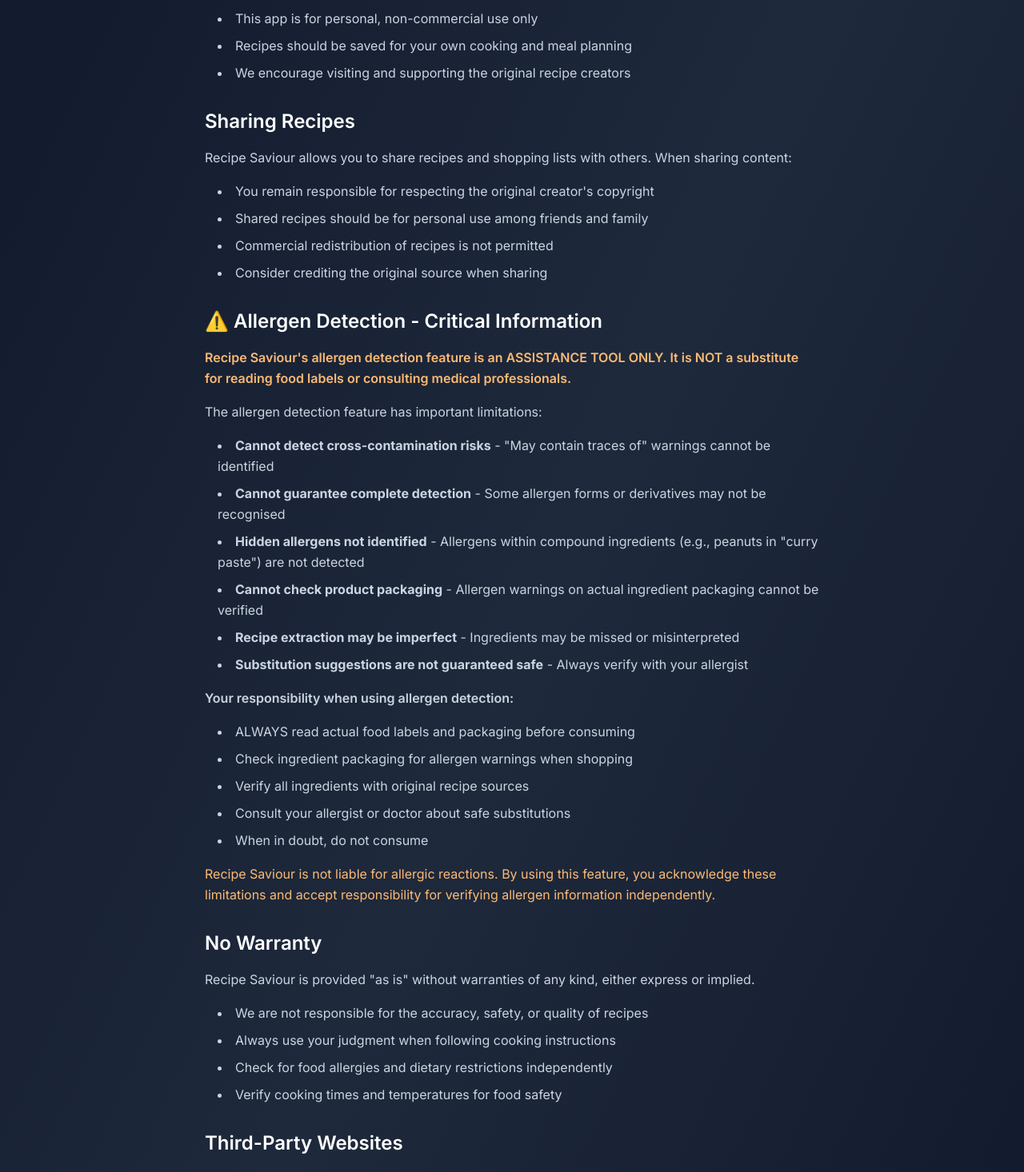
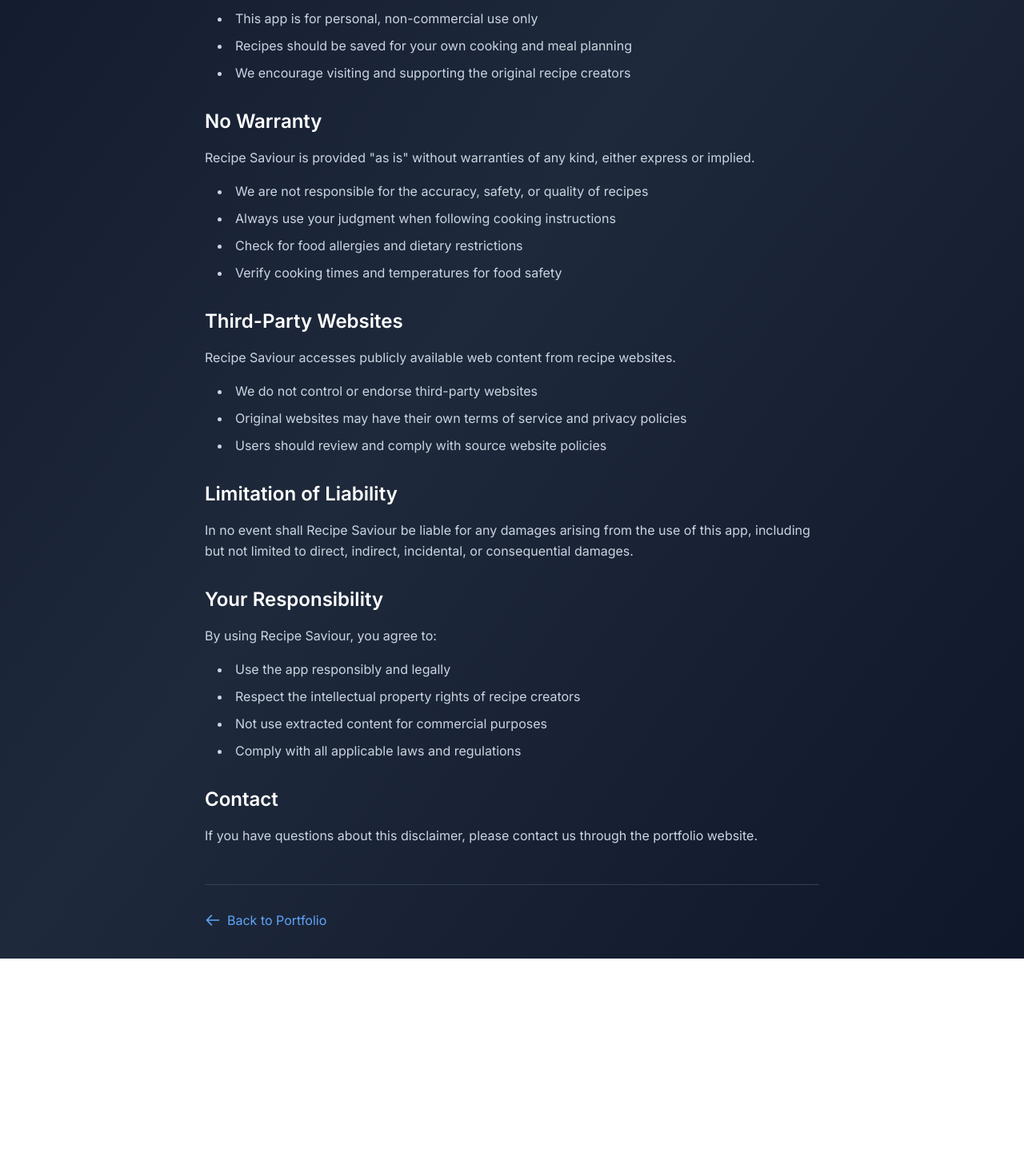
Before and after one commit to JamieNudge/jmclarenscripts, a Next.js app: page /disclaimer/recipe-saviour in a window 1280 px wide. Shown: the part 560-2026 px from the top of the page at 80% size. After the commit the page ends 1759 px from the top, so only its background shows below. Built offline with nearby package versions, Linux system fonts and the light colour scheme.

Commit message:
Portfolio: switch app grid to compact list layout

```diff
--- a/app/disclaimer/recipe-saviour/page.tsx
+++ b/app/disclaimer/recipe-saviour/page.tsx
@@ -26,7 +26,7 @@
         {/* Header */}
         <div className="mb-12">
           <h1 className="text-4xl font-bold mb-4">Recipe Saviour Disclaimer</h1>
-          <p className="text-slate-400">Last Updated: December 3, 2025</p>
+          <p className="text-slate-400">Last Updated: November 30, 2025</p>
         </div>
 
         {/* Content */}
@@ -60,54 +60,6 @@
           </section>
 
           <section>
-            <h2 className="text-2xl font-semibold text-white mb-4">Sharing Recipes</h2>
-            <p className="mb-4">
-              Recipe Saviour allows you to share recipes and shopping lists with others.
-              When sharing content:
-            </p>
-            <ul className="list-disc list-inside space-y-2 ml-4">
-              <li>You remain responsible for respecting the original creator&apos;s copyright</li>
-              <li>Shared recipes should be for personal use among friends and family</li>
-              <li>Commercial redistribution of recipes is not permitted</li>
-              <li>Consider crediting the original source when sharing</li>
-            </ul>
-          </section>
-
-          <section>
-            <h2 className="text-2xl font-semibold text-white mb-4">⚠️ Allergen Detection - Critical Information</h2>
-            <p className="mb-4 text-orange-300 font-semibold">
-              Recipe Saviour&apos;s allergen detection feature is an ASSISTANCE TOOL ONLY.
-              It is NOT a substitute for reading food labels or consulting medical professionals.
-            </p>
-            <p className="mb-4">
-              The allergen detection feature has important limitations:
-            </p>
-            <ul className="list-disc list-inside space-y-2 ml-4">
-              <li><strong>Cannot detect cross-contamination risks</strong> - &quot;May contain traces of&quot; warnings cannot be identified</li>
-              <li><strong>Cannot guarantee complete detection</strong> - Some allergen forms or derivatives may not be recognised</li>
-              <li><strong>Hidden allergens not identified</strong> - Allergens within compound ingredients (e.g., peanuts in &quot;curry paste&quot;) are not detected</li>
-              <li><strong>Cannot check product packaging</strong> - Allergen warnings on actual ingredient packaging cannot be verified</li>
-              <li><strong>Recipe extraction may be imperfect</strong> - Ingredients may be missed or misinterpreted</li>
-              <li><strong>Substitution suggestions are not guaranteed safe</strong> - Always verify with your allergist</li>
-            </ul>
-            <p className="mt-4 mb-4 font-semibold">
-              Your responsibility when using allergen detection:
-            </p>
-            <ul className="list-disc list-inside space-y-2 ml-4">
-              <li>ALWAYS read actual food labels and packaging before consuming</li>
-              <li>Check ingredient packaging for allergen warnings when shopping</li>
-              <li>Verify all ingredients with original recipe sources</li>
-              <li>Consult your allergist or doctor about safe substitutions</li>
-              <li>When in doubt, do not consume</li>
-            </ul>
-            <p className="mt-4 text-orange-300">
-              Recipe Saviour is not liable for allergic reactions. By using this feature,
-              you acknowledge these limitations and accept responsibility for verifying
-              allergen information independently.
-            </p>
-          </section>
-
-          <section>
             <h2 className="text-2xl font-semibold text-white mb-4">No Warranty</h2>
             <p className="mb-4">
               Recipe Saviour is provided &quot;as is&quot; without warranties of any kind,
@@ -116,7 +68,7 @@
             <ul className="list-disc list-inside space-y-2 ml-4">
               <li>We are not responsible for the accuracy, safety, or quality of recipes</li>
               <li>Always use your judgment when following cooking instructions</li>
-              <li>Check for food allergies and dietary restrictions independently</li>
+              <li>Check for food allergies and dietary restrictions</li>
               <li>Verify cooking times and temperatures for food safety</li>
             </ul>
           </section>
--- a/app/page.tsx
+++ b/app/page.tsx
@@ -101,25 +101,36 @@
         </div>
       </section>
 
-      {/* Apps Grid */}
+      {/* Apps List – compact, scan-friendly rows */}
       <section className="relative z-10 py-8 px-4">
         <div className="max-w-6xl mx-auto">
-          <div className="grid grid-cols-1 md:grid-cols-2 lg:grid-cols-3 gap-6">
+          <h2 className="text-lg font-semibold text-white/90 mb-3">
+            Apps overview
+          </h2>
+          <p className="text-sm text-white/60 mb-4">
+            Small previews with quick-read titles and taglines for fast scanning.
+          </p>
+
+          <div className="bg-white/5 backdrop-blur-sm rounded-2xl border border-white/10 divide-y divide-white/5">
             {apps.map((app) => (
               <button
                 key={app.id}
                 onClick={() => setSelectedApp(app)}
-                className="group relative bg-white/10 backdrop-blur-sm rounded-2xl overflow-hidden hover:bg-white/20 transition-all duration-300 hover:scale-105 hover:shadow-2xl"
+                className="group w-full text-left px-4 sm:px-6 py-4 flex items-center gap-4 hover:bg-white/10 transition-colors"
               >
-                {/* App Screenshot */}
-                <div className="relative aspect-[9/16] bg-gray-900">
-                  {app.screenshots[0] ? (
+                {/* Small preview thumbnail */}
+                <div className="relative w-14 h-14 sm:w-16 sm:h-16 rounded-2xl overflow-hidden bg-white/10 border border-white/10 flex-shrink-0">
+                  {app.icon ? (
+                    <img
+                      src={app.icon}
+                      alt={app.name}
+                      className="w-full h-full object-cover"
+                    />
+                  ) : app.screenshots[0] ? (
                     <img
                       src={app.screenshots[0]}
                       alt={app.name}
-                      className={`w-full h-full ${
-                        app.platform === 'macOS' ? 'object-contain' : 'object-cover'
-                      }`}
+                      className="w-full h-full object-cover"
                     />
                   ) : (
                     <div
@@ -128,33 +139,36 @@
                         backgroundImage: `linear-gradient(135deg, ${app.color} 0%, ${app.color}dd 100%)`,
                       }}
                     >
-                      <div className="text-white text-6xl font-bold opacity-20">
+                      <span className="text-white text-xl font-bold opacity-80">
                         {app.name[0]}
-                      </div>
+                      </span>
                     </div>
                   )}
-                  {/* Status Badge */}
-                  <div className="absolute top-3 right-3">
-                    <span className={`px-3 py-1 rounded-full text-xs font-bold shadow-lg ${
-                      app.status === 'live' ? 'bg-green-400 text-green-900' :
-                      app.status === 'beta' ? 'bg-yellow-400 text-yellow-900' :
-                      'bg-purple-400 text-purple-900'
-                    }`}>
+                </div>
+
+                {/* Text content */}
+                <div className="flex-1 min-w-0">
+                  <div className="flex flex-wrap items-center gap-2 mb-1">
+                    <h3 className="text-sm sm:text-base font-semibold text-white truncate group-hover:text-white">
+                      {app.name}
+                    </h3>
+                    <span
+                      className={`px-2 py-0.5 rounded-full text-[10px] sm:text-xs font-semibold ${
+                        app.status === 'live'
+                          ? 'bg-green-400 text-green-900'
+                          : app.status === 'beta'
+                          ? 'bg-yellow-400 text-yellow-900'
+                          : 'bg-purple-400 text-purple-900'
+                      }`}
+                    >
                       {app.status.toUpperCase()}
                     </span>
                   </div>
-                </div>
-
-                {/* App Info */}
-                <div className="p-5 text-left">
-                  <h3 className="text-xl font-bold text-white mb-2 group-hover:text-white/90 transition-colors">
-                    {app.name}
-                  </h3>
-                  <p className="text-sm text-white/70 mb-3">
+                  <p className="text-xs sm:text-sm text-white/70 line-clamp-2">
                     {app.tagline}
                   </p>
-                  <div className="flex items-center gap-2 text-xs text-white/60">
-                    <span className="px-2 py-1 bg-white/10 rounded">
+                  <div className="mt-2 flex flex-wrap items-center gap-2 text-[11px] sm:text-xs text-white/60">
+                    <span className="px-2 py-0.5 bg-white/10 rounded-full">
                       {app.platform}
                     </span>
                     <span>•</span>
--- a/app/privacy/recipe-saviour/page.tsx
+++ b/app/privacy/recipe-saviour/page.tsx
@@ -26,7 +26,7 @@
         {/* Header */}
         <div className="mb-12">
           <h1 className="text-4xl font-bold mb-4">Recipe Saviour Privacy Policy</h1>
-          <p className="text-slate-400">Last Updated: December 3, 2025</p>
+          <p className="text-slate-400">Last Updated: November 30, 2025</p>
         </div>
 
         {/* Content */}
@@ -63,39 +63,8 @@
             <h2 className="text-2xl font-semibold text-white mb-4">Local Storage</h2>
             <p>
               All saved recipes, meal plans, and shopping lists are stored locally on your
-              device using iOS&apos;s standard storage. This data is not accessible to us.
-            </p>
-          </section>
-
-          <section>
-            <h2 className="text-2xl font-semibold text-white mb-4">Allergen Profile Data</h2>
-            <p className="mb-4">
-              Recipe Saviour includes an optional allergen detection feature. If you choose
-              to set up an allergen profile:
-            </p>
-            <ul className="list-disc list-inside space-y-2 ml-4">
-              <li>Your allergen settings are stored locally on your device only</li>
-              <li>Custom allergens and keywords you add remain on your device</li>
-              <li>Dismissed warnings and preferences are stored locally</li>
-              <li>No allergen data is transmitted to us or any third party</li>
-              <li>Your health-related preferences are never shared</li>
-            </ul>
-          </section>
-
-          <section>
-            <h2 className="text-2xl font-semibold text-white mb-4">Sharing Features</h2>
-            <p className="mb-4">
-              Recipe Saviour allows you to share recipes and shopping lists via iOS&apos;s
-              Share Sheet or copy to clipboard. When you choose to share:
-            </p>
-            <ul className="list-disc list-inside space-y-2 ml-4">
-              <li>You are explicitly choosing to send data outside the app</li>
-              <li>The data is sent directly to your chosen app (Messages, WhatsApp, etc.)</li>
-              <li>We do not intercept, store, or access shared content</li>
-              <li>Third-party apps have their own privacy policies</li>
-            </ul>
-            <p className="mt-4">
-              Sharing is always initiated by you — nothing is shared automatically.
+              device using iOS&apos;s standard storage. This data never leaves your device and
+              is not accessible to us.
             </p>
           </section>
 
```
